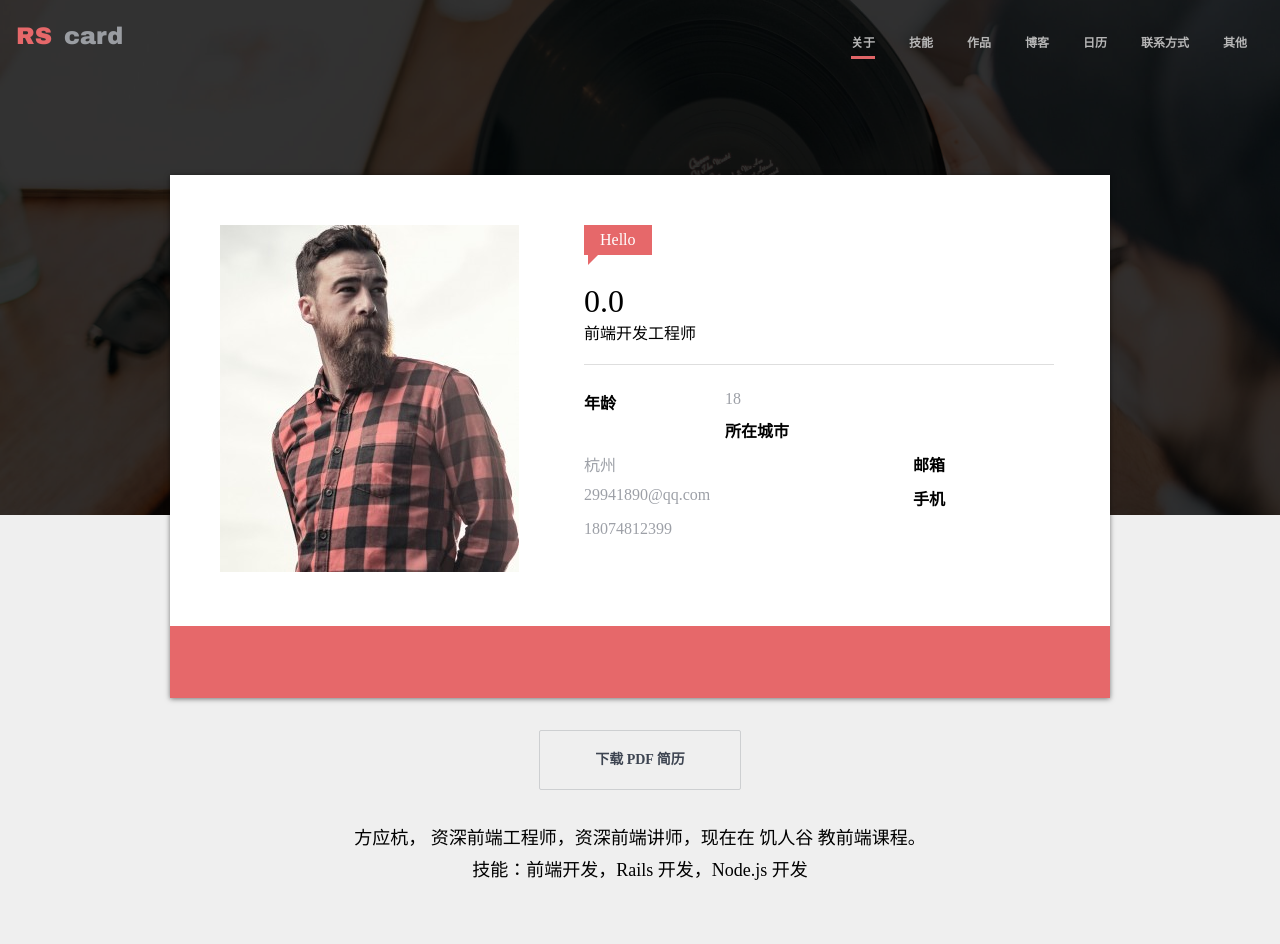
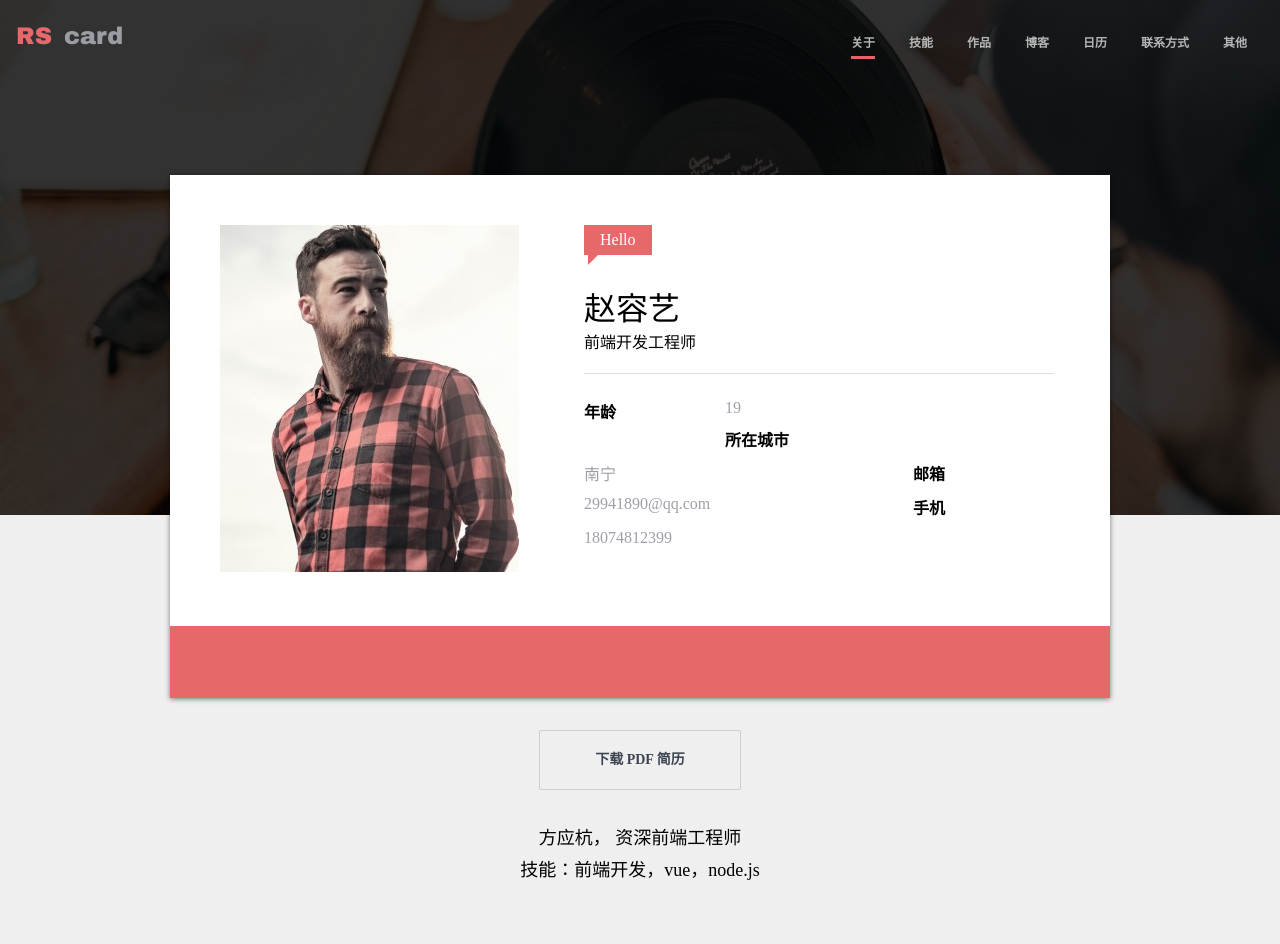
Before and after one commit to Akakiiiiii/resume, a website: page index.html in a window 1280 px wide. Shown: the top 944 px of the page. Drawn offline with nearby package versions, Linux system fonts and the light colour scheme; a script that the page names is missing.

Commit message:
修改资料

```diff
--- a/index.html
+++ b/index.html
@@ -2,7 +2,7 @@
 <html>
 
 <head>
-  <title>0.0的个人简历</title>
+  <title>18计科1赵容艺的个人简历</title>
   <script src="//at.alicdn.com/t/font_451045_32zbfqegtq3t0529.js"></script>
   <link rel="stylesheet" href="https://cdnjs.cloudflare.com/ajax/libs/Swiper/4.1.0/css/swiper.min.css">
   <link rel="stylesheet" href="./main.css">
@@ -65,14 +65,14 @@
           <span class="welcome">Hello
             <span class="triangle"></span>
           </span>
-          <h1>0.0</h1>
+          <h1>赵容艺</h1>
           <p>前端开发工程师</p>
           <hr>
           <dl>
             <dt>年龄</dt>
-            <dd>18</dd>
+            <dd>19</dd>
             <dt>所在城市</dt>
-            <dd>杭州</dd>
+            <dd>南宁</dd>
             <dt>邮箱</dt>
             <dd>29941890@qq.com</dd>
             <dt>手机</dt>
@@ -104,8 +104,8 @@
     </p>
 
     <p class="selfIntroduction">
-      方应杭， 资深前端工程师，资深前端讲师，现在在 饥人谷 教前端课程。
-      <br> 技能：前端开发，Rails 开发，Node.js 开发
+      方应杭， 资深前端工程师
+      <br> 技能：前端开发，vue，node.js
     </p>
 
   </main>
```
